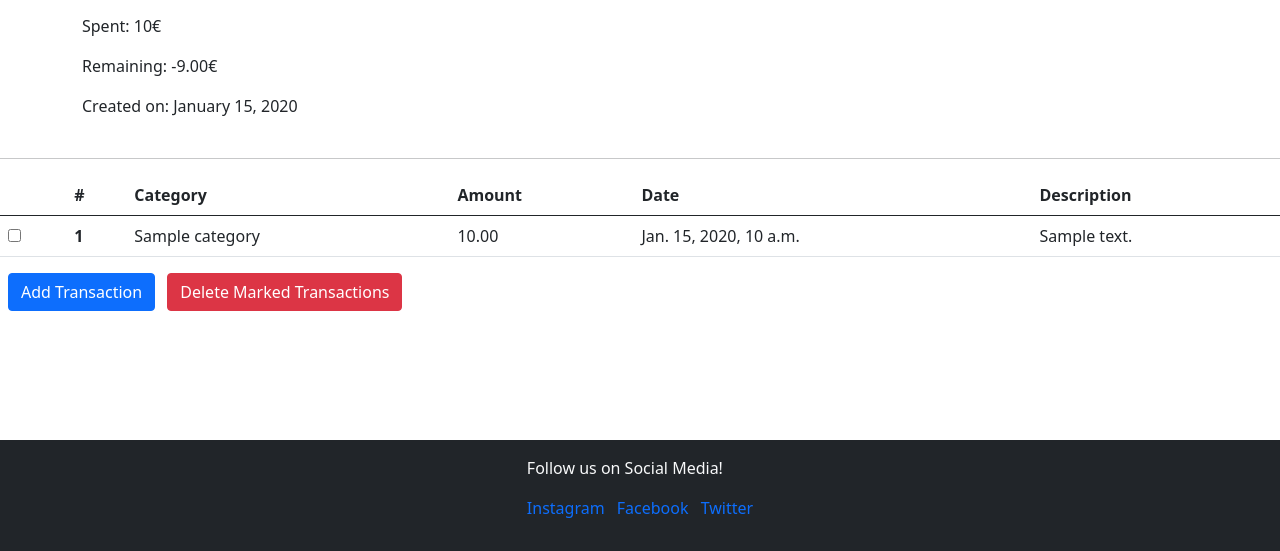
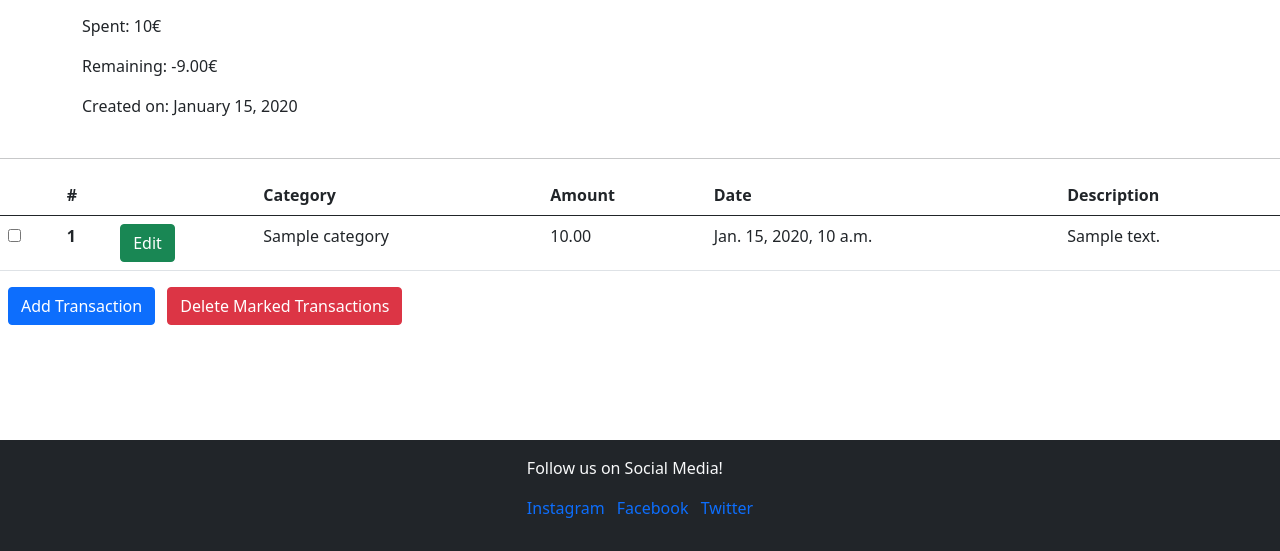
Before and after one commit to KarolSU96/finance-tracker, a Django app: a page that uses templates/plan_details.html in a window 1280 px wide. Shown: the part 248-799 px from the top of the page. Run offline with Django 3.2, Linux system fonts and the light colour scheme; tables that the repository leaves empty hold one stand-in row (values such as "Sample post").

Commit message:
Add edit button for transactions to plan_details template

```diff
--- a/templates/plan_details.html
+++ b/templates/plan_details.html
@@ -21,6 +21,7 @@
             <thead>
                 <th scope="col"></th>
                 <th scope="col">#</th>
+                <th scope="col"></th>
                 <th scope="col">Category</th>
                 <th scope="col">Amount</th>
                 <th scope="col">Date</th>
@@ -33,11 +34,11 @@
                         <input type="checkbox" name="transaction_ids" value="{{ transaction.id }}">
                     </th>
                     <th scope="row"> {{ forloop.counter }}</th>
+                    <th scope="row"> <button type="button" class="btn btn-success">Edit</button></th>
                     <td>{{ transaction.category }}</td>
                     <td>{{ transaction.amount }}</td>
                     <td>{{ transaction.created_on }}</td>
                     <td>{{ transaction.description }}</td>
-
                 </tr>
                 {% endfor %}
             </tbody>
```
